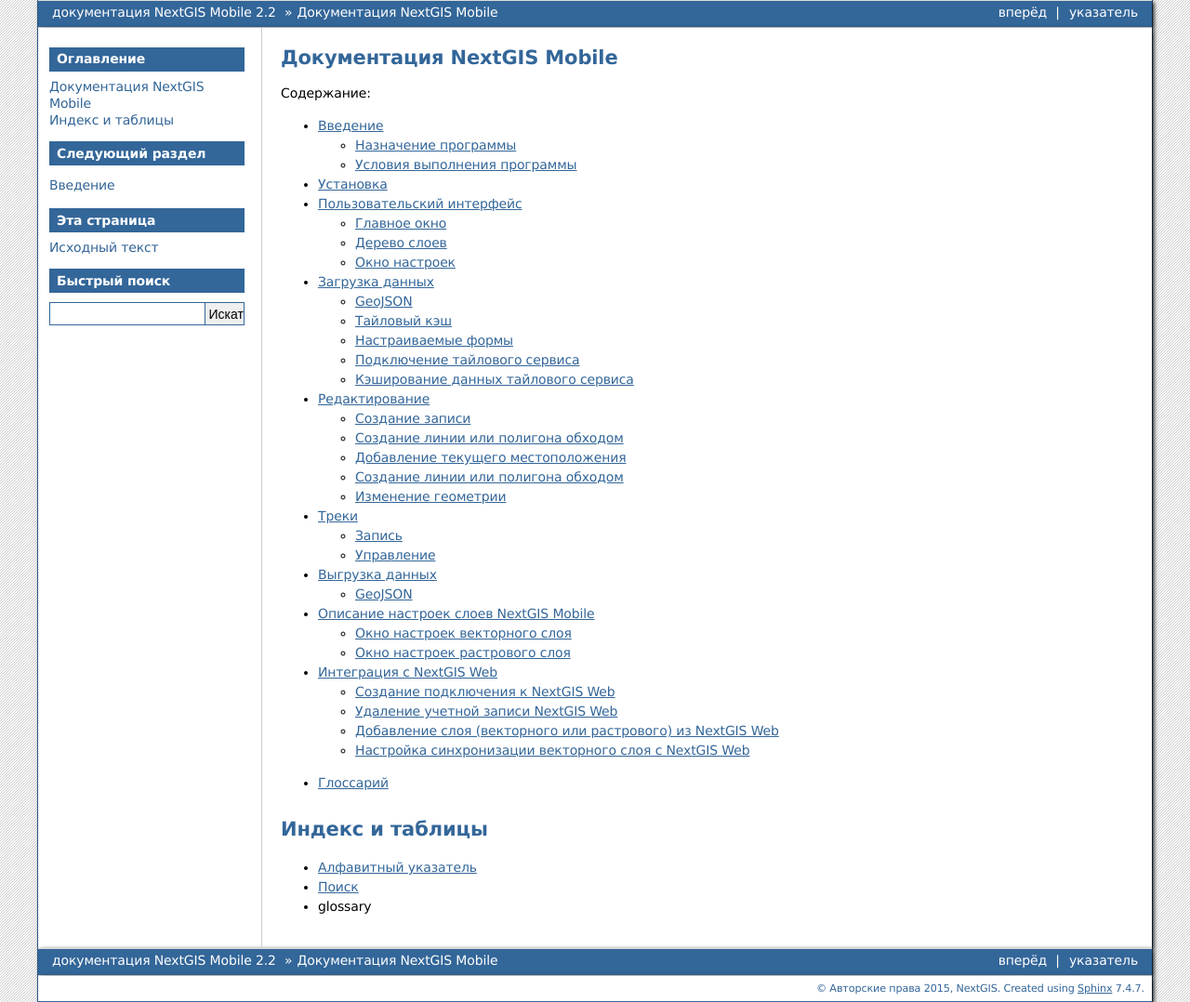
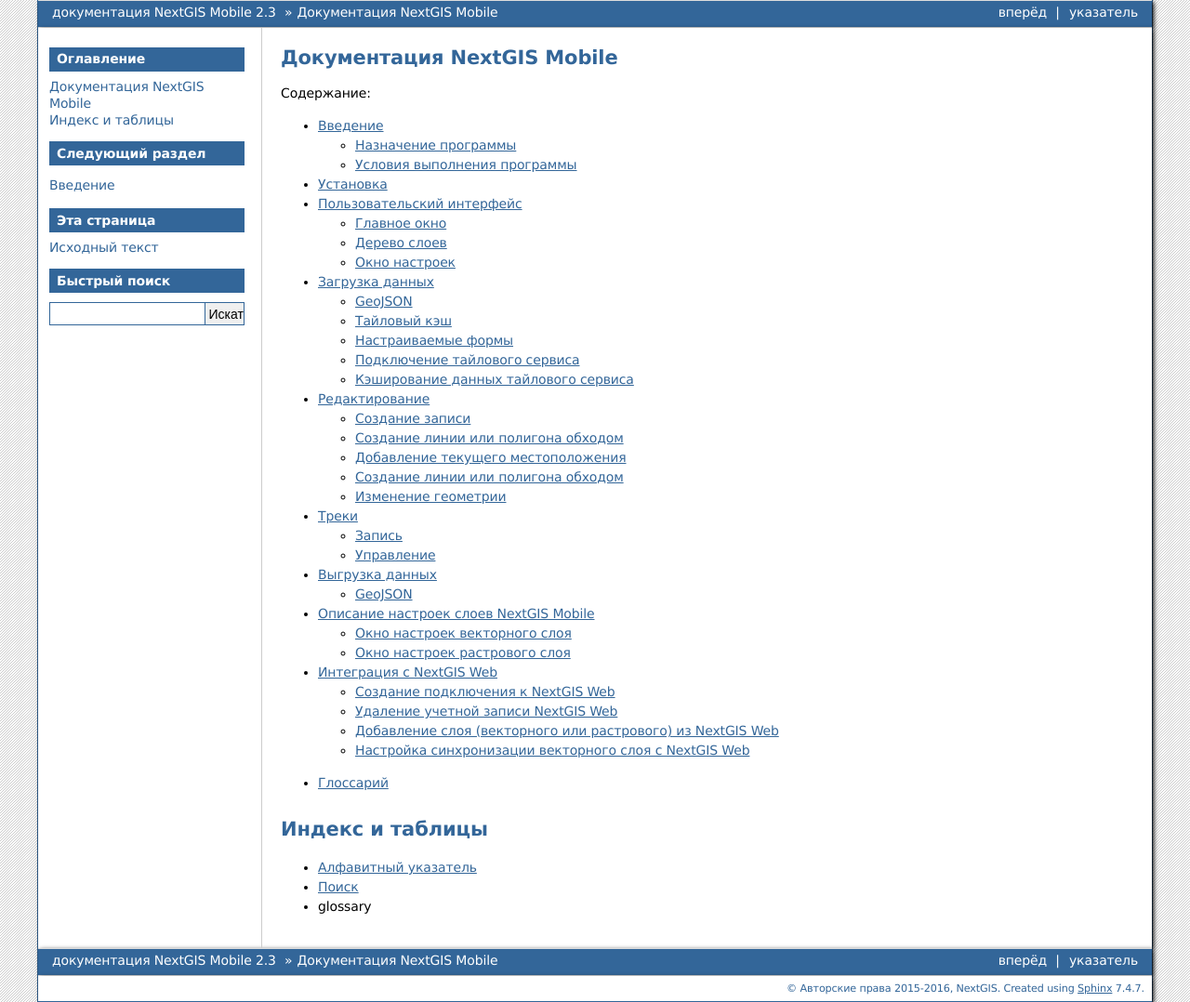
Before and after one commit to nextgis/docs_ngmobile, a Sphinx documentation site: the page built from source/index.rst, in a window 1280 px wide. Shown: the whole page at 93% size. Built offline with Sphinx 7.4.7, drawn with Linux system fonts in a browser that asks for light colours; formulas are drawn with MathJax 3.

Commit message:
update date

```diff
--- a/source/conf.py
+++ b/source/conf.py
@@ -54,7 +54,7 @@
 
 # General information about the project.
 project = u'NextGIS Mobile'
-copyright = u'2015, NextGIS'
+copyright = u'2015-2016, NextGIS'
 author = u'Дмитрий Барышников'
 
 # The version info for the project you're documenting, acts as replacement for
@@ -62,9 +62,9 @@
 # built documents.
 #
 # The short X.Y version.
-version = '2.2.1'
+version = '2.3.0'
 # The full version, including alpha/beta/rc tags.
-release = '2.2'
+release = '2.3'
 
 # The language for content autogenerated by Sphinx. Refer to documentation
 # for a list of supported languages.
```
